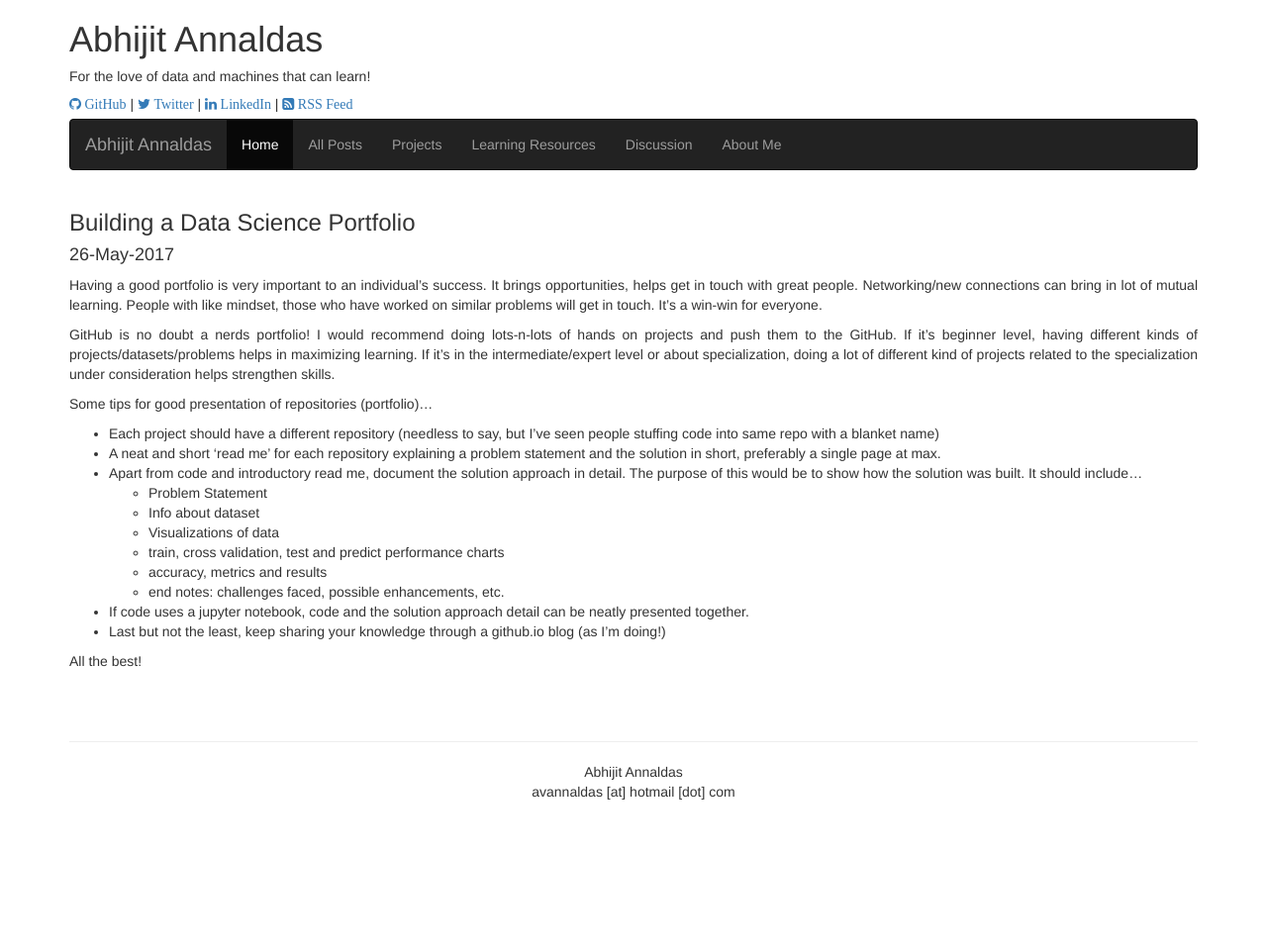
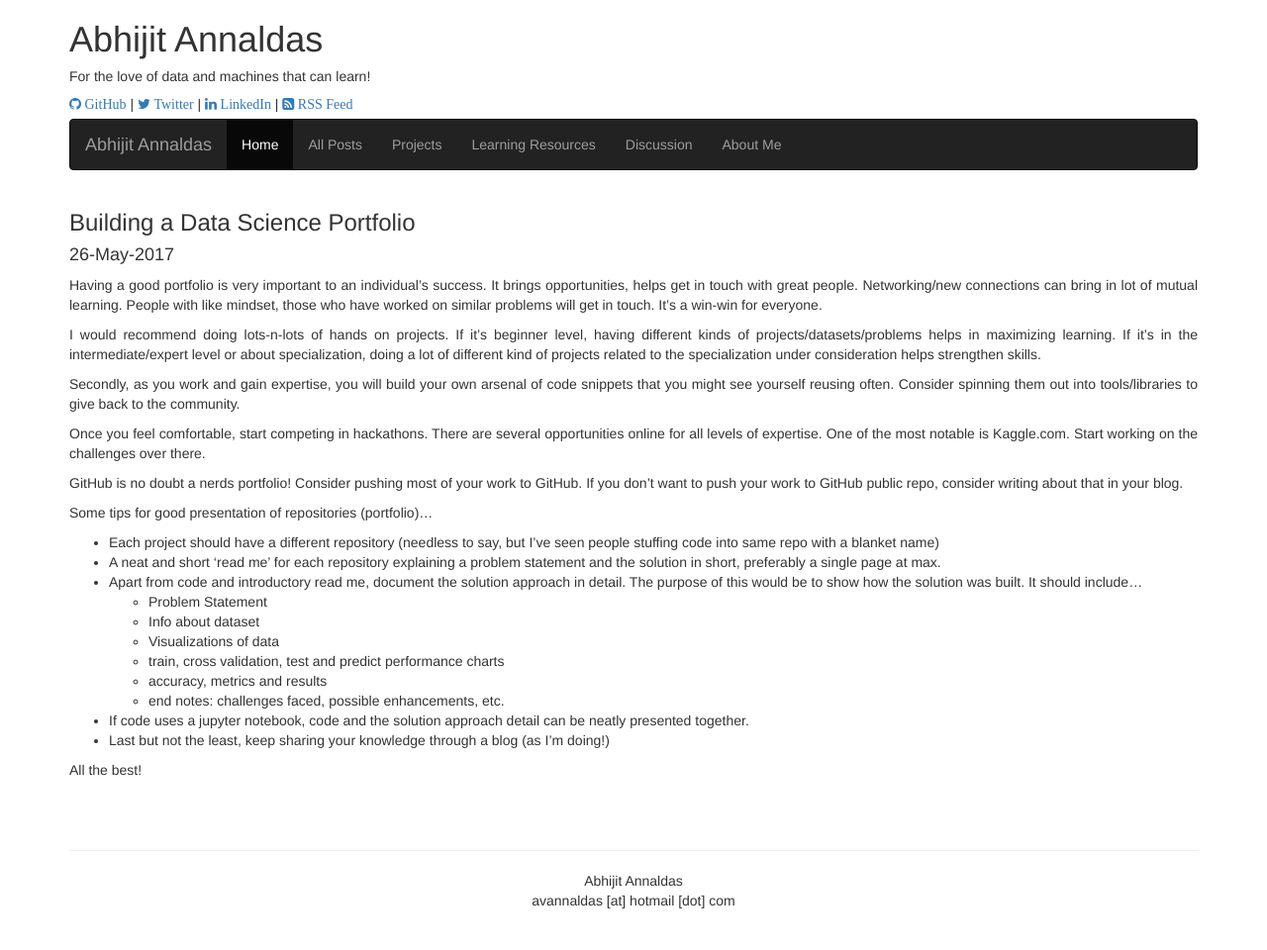
Before and after one commit to devm1023/ML_project, a Jekyll site: the page built from _posts/2017-05-26-building-a-data-science-portfolio.markdown, in a window 1280 px wide. Shown: the whole page at 99% size. Built offline with Jekyll 4.4.1, drawn with Linux system fonts in a browser that asks for light colours; nearby versions of some CDN libraries; comment, search, counter and statistics services are not loaded; before the commit the page ends 900 px from its top, so only the background shows below that.

Commit message:
Update 2017-05-26-building-a-data-science-portfolio.markdown

```diff
--- a/_posts/2017-05-26-building-a-data-science-portfolio.markdown
+++ b/_posts/2017-05-26-building-a-data-science-portfolio.markdown
@@ -6,7 +6,13 @@ date: 2017-05-26
 
 Having a good portfolio is very important to an individual's success. It brings opportunities, helps get in touch with great people. Networking/new connections can bring in lot of mutual learning. People with like mindset, those who have worked on similar problems will get in touch. It's a win-win for everyone.
 
-GitHub is no doubt a nerds portfolio! I would recommend doing lots-n-lots of hands on projects and push them to the GitHub. If it's beginner level, having different kinds of projects/datasets/problems helps in maximizing learning. If it's in the intermediate/expert level or about specialization, doing a lot of different kind of projects related to the specialization under consideration helps strengthen skills.
+I would recommend doing lots-n-lots of hands on projects. If it's beginner level, having different kinds of projects/datasets/problems helps in maximizing learning. If it's in the intermediate/expert level or about specialization, doing a lot of different kind of projects related to the specialization under consideration helps strengthen skills.
+
+Secondly, as you work and gain expertise, you will build your own arsenal of code snippets that you might see yourself reusing often. Consider spinning them out into tools/libraries to give back to the community.
+
+Once you feel comfortable, start competing in hackathons. There are several opportunities online for all levels of expertise. One of the most notable is Kaggle.com. Start working on the challenges over there.
+
+GitHub is no doubt a nerds portfolio! Consider pushing most of your work to GitHub. If you don't want to push your work to GitHub public repo, consider writing about that in your blog.
 
 Some tips for good presentation of repositories (portfolio)...
 * Each project should have a different repository (needless to say, but I've seen people stuffing code into same repo with a blanket name)
@@ -19,6 +25,6 @@ Some tips for good presentation of repositories (portfolio)...
     - accuracy, metrics and results
     - end notes: challenges faced, possible enhancements, etc.
 * If code uses a jupyter notebook, code and the solution approach detail can be neatly presented together.
-* Last but not the least, keep sharing your knowledge through a github.io blog (as I'm doing!)
+* Last but not the least, keep sharing your knowledge through a blog (as I'm doing!)
 
 All the best!
```
